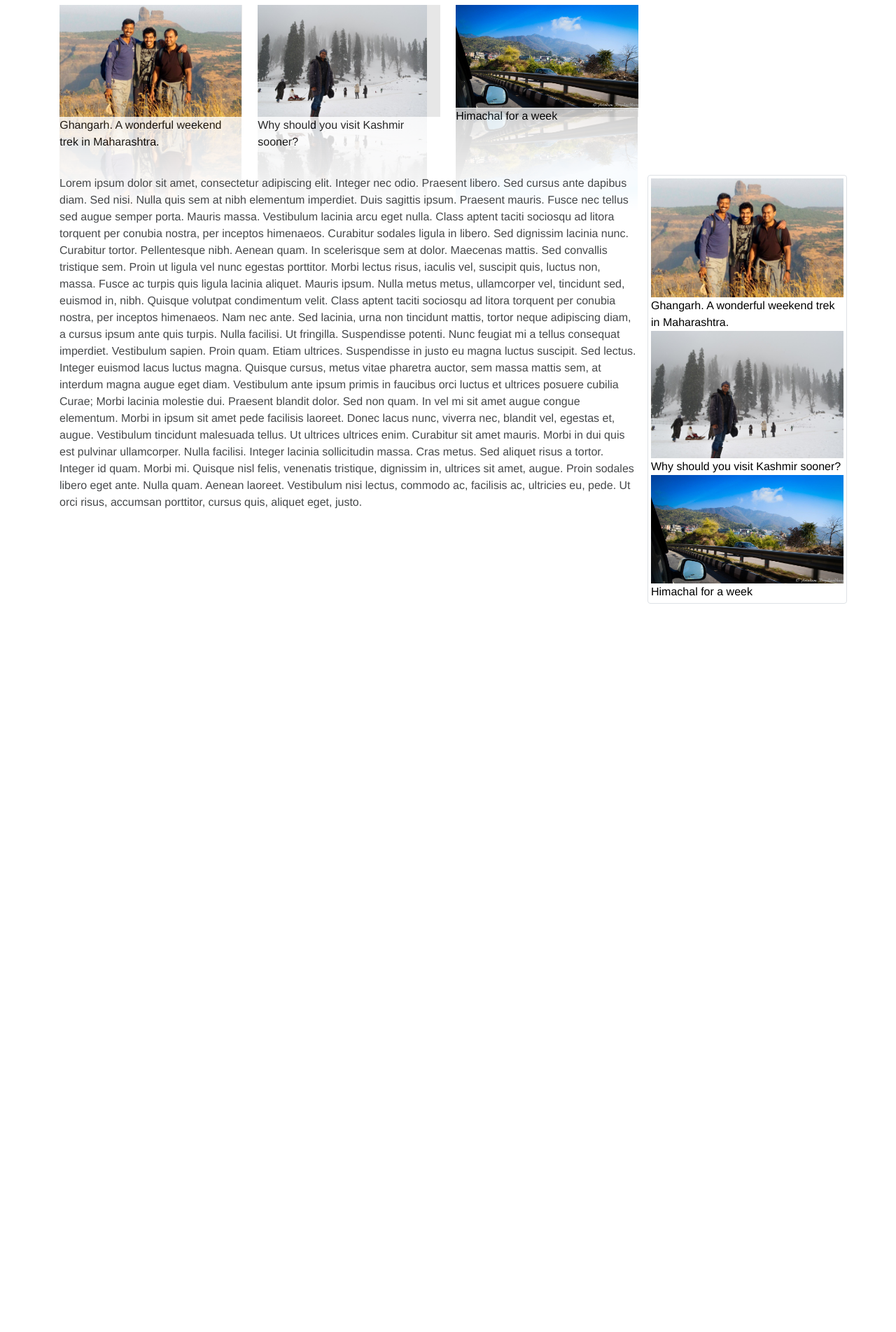
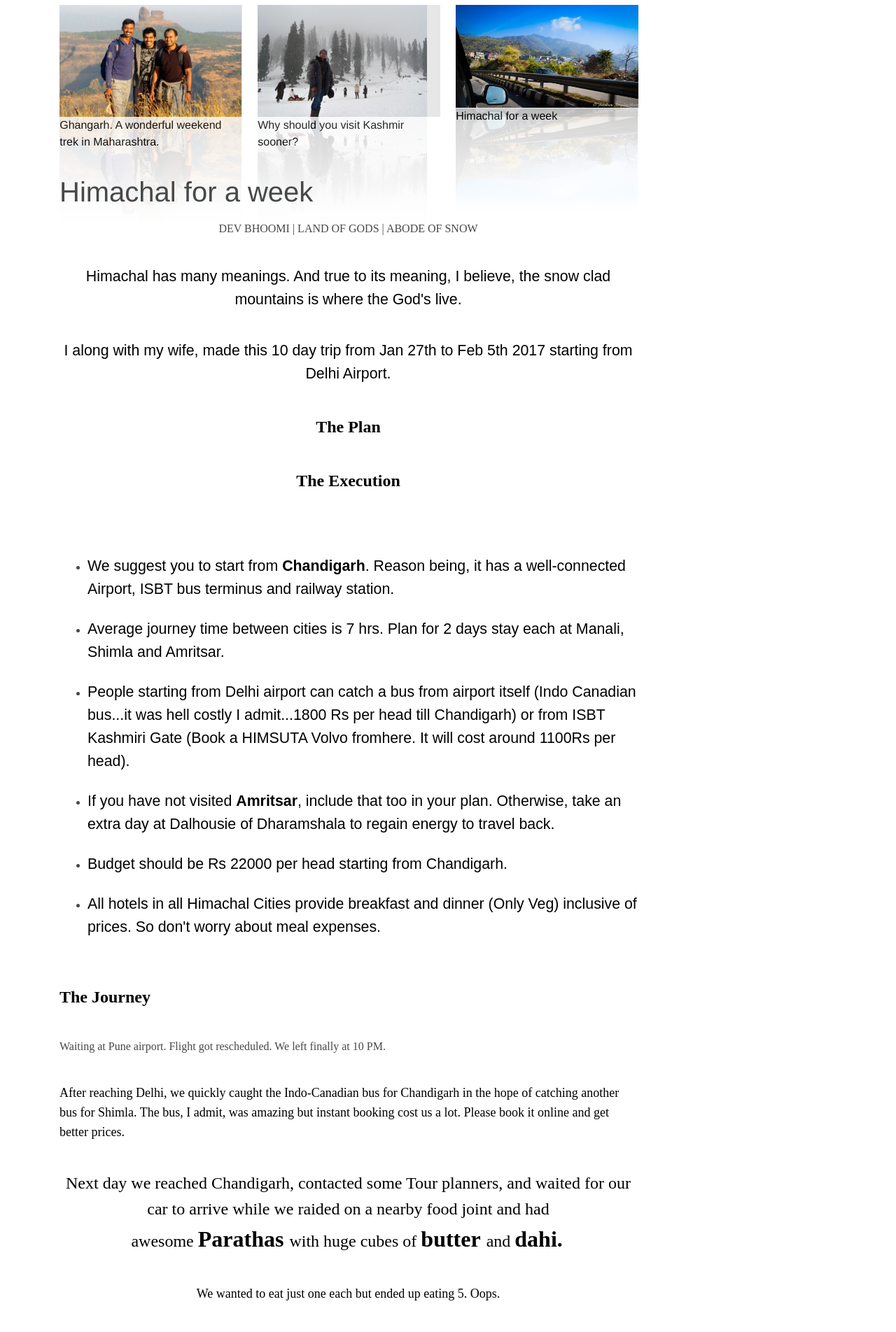
Before and after one commit to arindam31/Django_TravelBlog, a Django app: page / in a window 1280 px wide. Shown: the part 359-2263 px from the top of the page at 70% size. Before the commit the page ends 1222 px from the top, so only its background shows below. Run offline with Django 3.2, Linux system fonts and the light colour scheme; data comes from the database, SQL or seed files in the repository; both versions use the stored data as it was after the commit; some libraries are stand-ins or nearby versions.

Commit message:
Showing latest post on home page...need to think of some other angle

```diff
--- a/blog/templates/blog/home_page.html
+++ b/blog/templates/blog/home_page.html
@@ -39,19 +39,10 @@
 		<div class="container">
 		  <div class="row">
 		    <div class="col-md-9">
-		    		<p>
-		Lorem ipsum dolor sit amet, consectetur adipiscing elit. Integer nec odio. Praesent libero. Sed cursus ante dapibus diam. Sed nisi. Nulla quis sem at nibh elementum imperdiet. Duis sagittis ipsum. Praesent mauris. Fusce nec tellus sed augue semper porta. Mauris massa. Vestibulum lacinia arcu eget nulla.
+		    	<h1>{{ latest_post.title }}</h1>
+		    	<p>{{latest_post.text | safe | linebreaksbr | slice:":10000" }}</p>
+				<p>Created On: {{latest_post.created_date}}
 
-Class aptent taciti sociosqu ad litora torquent per conubia nostra, per inceptos himenaeos. Curabitur sodales ligula in libero. Sed dignissim lacinia nunc. Curabitur tortor. Pellentesque nibh. Aenean quam. In scelerisque sem at dolor. Maecenas mattis. Sed convallis tristique sem. Proin ut ligula vel nunc egestas porttitor. Morbi lectus risus, iaculis vel, suscipit quis, luctus non, massa. Fusce ac turpis quis ligula lacinia aliquet. Mauris ipsum.
-
-Nulla metus metus, ullamcorper vel, tincidunt sed, euismod in, nibh. Quisque volutpat condimentum velit. Class aptent taciti sociosqu ad litora torquent per conubia nostra, per inceptos himenaeos. Nam nec ante. Sed lacinia, urna non tincidunt mattis, tortor neque adipiscing diam, a cursus ipsum ante quis turpis. Nulla facilisi. Ut fringilla. Suspendisse potenti. Nunc feugiat mi a tellus consequat imperdiet. Vestibulum sapien. Proin quam. Etiam ultrices. Suspendisse in justo eu magna luctus suscipit.
-
-Sed lectus. Integer euismod lacus luctus magna. Quisque cursus, metus vitae pharetra auctor, sem massa mattis sem, at interdum magna augue eget diam. Vestibulum ante ipsum primis in faucibus orci luctus et ultrices posuere cubilia Curae; Morbi lacinia molestie dui. Praesent blandit dolor. Sed non quam. In vel mi sit amet augue congue elementum. Morbi in ipsum sit amet pede facilisis laoreet. Donec lacus nunc, viverra nec, blandit vel, egestas et, augue. Vestibulum tincidunt malesuada tellus. Ut ultrices ultrices enim. Curabitur sit amet mauris. Morbi in dui quis est pulvinar ullamcorper. Nulla facilisi.
-
-Integer lacinia sollicitudin massa. Cras metus. Sed aliquet risus a tortor. Integer id quam. Morbi mi. Quisque nisl felis, venenatis tristique, dignissim in, ultrices sit amet, augue. Proin sodales libero eget ante. Nulla quam. Aenean laoreet. Vestibulum nisi lectus, commodo ac, facilisis ac, ultricies eu, pede. Ut orci risus, accumsan porttitor, cursus quis, aliquet eget, justo.
-
-
-					</p>
 		    </div>
 
 		    <div class="col-md-3">
--- a/blog/views.py
+++ b/blog/views.py
@@ -147,18 +147,22 @@
 
 def home(request):
     fav_posts = get_favourites()
+    latest_post = get_latest_post()
     for post in fav_posts:
         first_image = get_images_from_post_description(post.pk)
         if first_image:
             post.first_image = first_image
         else:
             post.first_image = '#'
-    return render(request, 'blog/home_page.html', {'fav_posts':fav_posts})
+    return render(request, 'blog/home_page.html', {'fav_posts':fav_posts, 'latest_post': latest_post})
 
 
 def get_favourites():
     #This function returns a list of post with fav as True
     return models.Post.objects.filter(published=True, favourite=True)
+
+def get_latest_post():
+    return models.Post.objects.latest('created_date')
 
 def get_images_from_post_description(post_pk):
     post = models.Post.objects.get(pk=post_pk)
```
Also changed, not shown: db.sqlite3.
